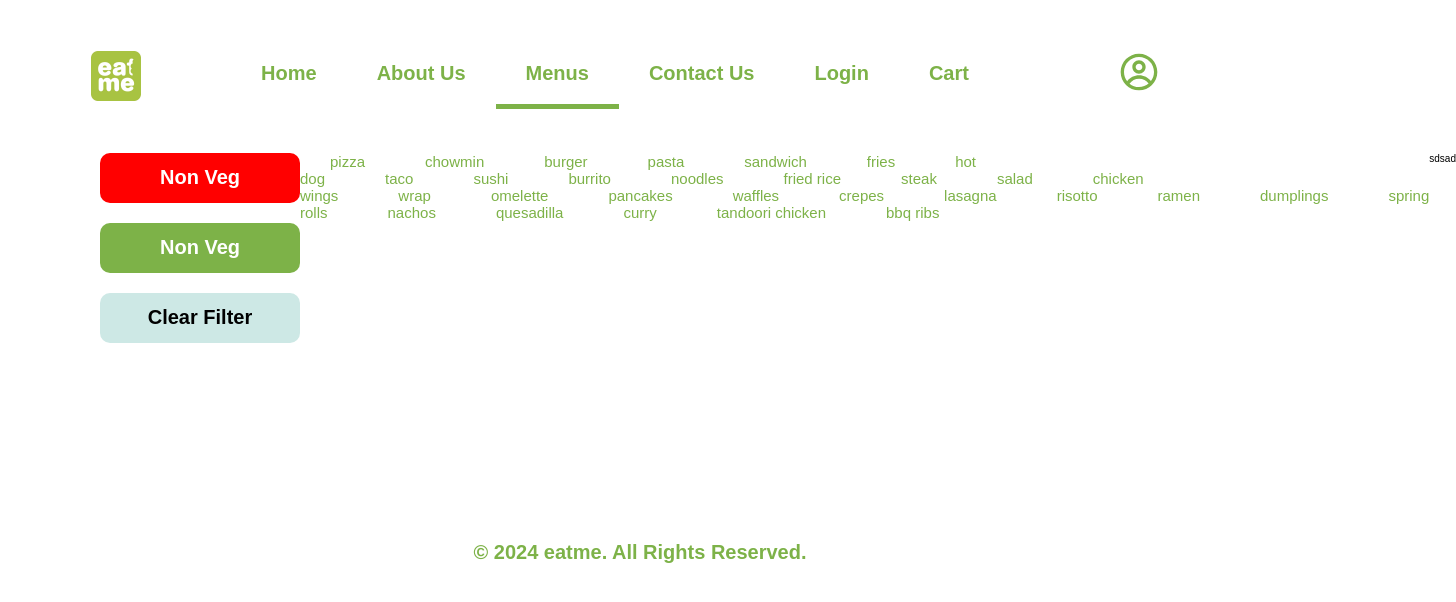
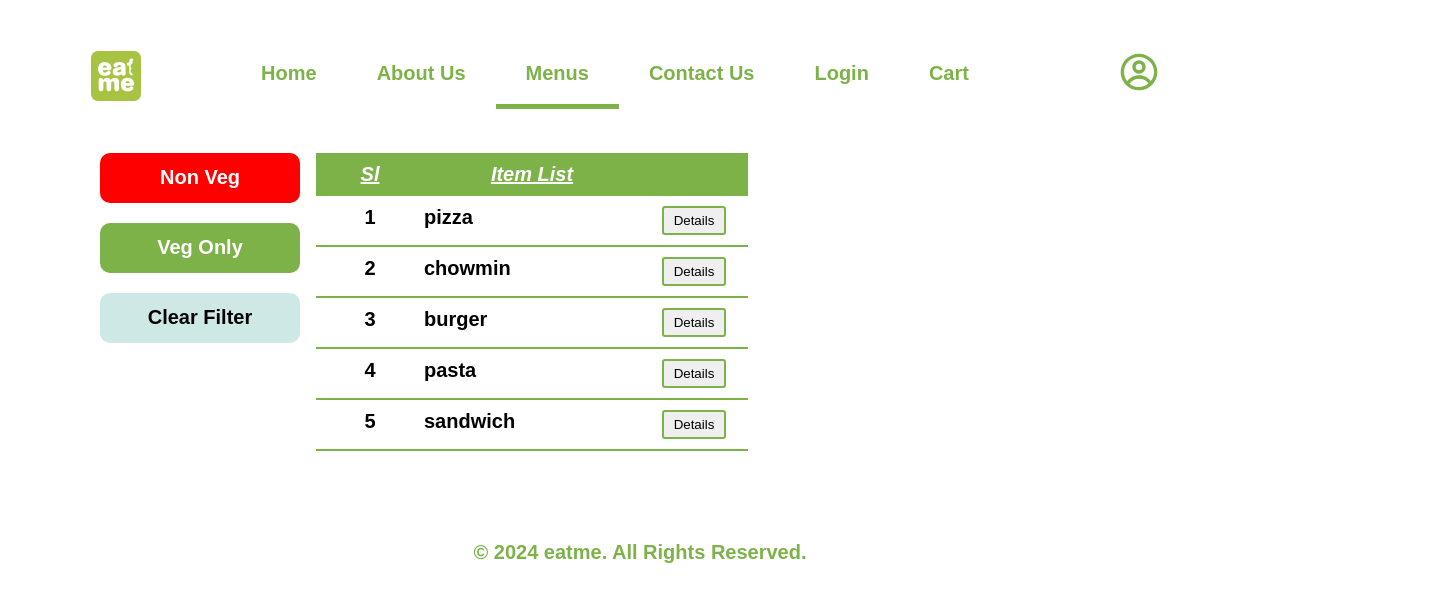
Before and after one commit to apurba-sarkar/eatmeweb, a React (Vite) app in the folder client/: page /Menu in a window 1280 px wide. Shown: the top 602 px of the page, 1456 px wide, since content can reach past the window. Built offline with nearby package versions, Linux system fonts and the light colour scheme; a web font is replaced by a local one.

Commit message:
progress in menu page

```diff
--- a/client/src/Components/Filters.jsx
+++ b/client/src/Components/Filters.jsx
@@ -11,7 +11,7 @@ export default function Filters() {
        </Headings>
       </Box>
       <Box color="primary" type="option">
-       <Headings type="h3" colorvar="other"> Non Veg
+       <Headings type="h3" colorvar="other"> Veg Only
        {/* <GiChickenOven /> */}
        </Headings>
       </Box>
--- a/client/src/pages/Menu.jsx
+++ b/client/src/pages/Menu.jsx
@@ -3,12 +3,19 @@
 import Filters from "../Components/Filters";
 import data from "../data";
 // import SingleDish from "./SingleDish";
-import { NavLink } from "react-router-dom";
-import { TableBuilder } from "../ui/Table";
+import { NavLink, useNavigate } from "react-router-dom";
+import { TableBuilder, TableData, TableHead, TableRow } from "../ui/Table";
+import { Button } from "../ui/Button";
+import { useState } from "react";
 // import SingleDish from "./SingleDish";
 export default function Menu() {
+  const navigate = useNavigate();
   console.log(data);
-  console.log(data[0].id);
+  // console.log(data[0].id);
+
+  const [dish, setDish] = useState("");
+  // console.log(data[0].item);
+
 
   return (
     <div>
@@ -17,14 +24,38 @@ export default function Menu() {
         <Filters />
         <div className="menu-list">
           <TableBuilder>
+            <TableHead>
+              <TableData>Sl</TableData>
+              <TableData>Item List</TableData>
+              {/* <TableData>Ad</TableData> */}
+            </TableHead>
             {data.map((e) => (
-              <NavLink to={`/single/${e.id}`} key={e.id}>
-                {e.item}
-              </NavLink>
+              // <NavLink to={`/single/${e.id}`} key={e.id}>
+              <TableRow
+                key={e.id}
+                style={{ fontSize: "2rem", fontWeight: "bold" }}
+              >
+                <TableData>{e.id} </TableData>
+                <TableData style={{ justifySelf: "left" }}>{e.item} </TableData>
+                <TableData>
+                  <Button
+                    onClick={() =>
+                      // navigate(`/single/${e.id}`)
+                      setDish(e)
+                    }
+                  >
+                    Details
+                  </Button>
+                </TableData>
+              </TableRow>
+              // </NavLink>
             ))}
           </TableBuilder>
         </div>
-        <div>sdsad</div>
+        <div>
+          <div>{dish.item}</div>
+          <div>{dish.price}</div>
+        </div>
         {/* <SingleDish/> */}
       </div>
     </div>
--- a/client/src/ui/Table.jsx
+++ b/client/src/ui/Table.jsx
@@ -29,7 +29,8 @@ const TableRow = styled.div`
   /* row-gap:10rem; */
   justify-items: center;
   padding: 1rem 0;
-  border-bottom:2px ${theme.colors.primary} solid
+  border-bottom:2px ${theme.colors.primary} solid;
+
 
   /* align-items:center;
 justify-content:space-around; */
```
